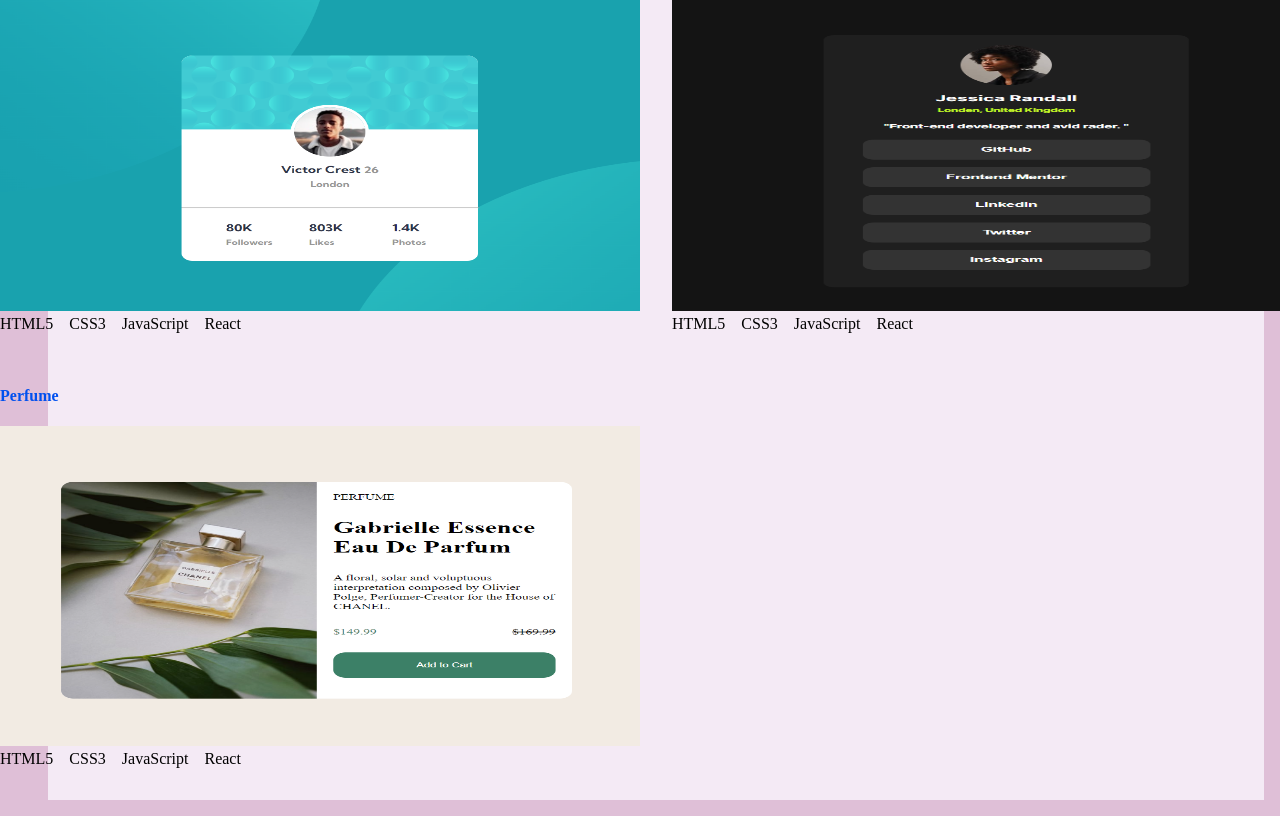
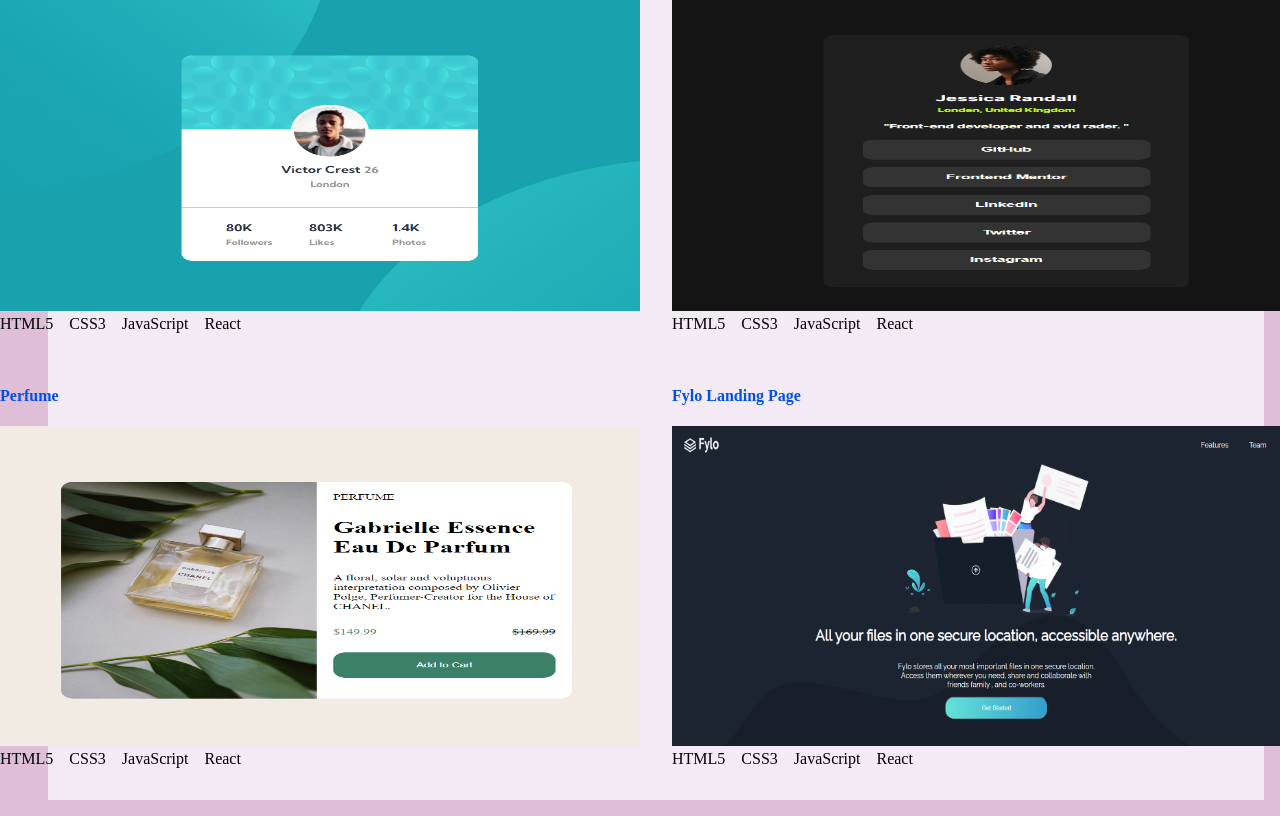
Before and after one commit to daliaosama/portfolio, a React (Vite) app: page /MyProjects in a window 1280 px wide. Shown: the part 1988-2804 px from the top of the page. Built offline with nearby package versions, Linux system fonts and the light colour scheme.

Commit message:
add fylo landing page

```diff
--- a/src/Pages/Contact/Contact.jsx
+++ b/src/Pages/Contact/Contact.jsx
@@ -62,7 +62,7 @@ function Contact() {
     <>
     <div className="contact">
       <div id="Contact">
-        <h1  className="contactheader">Contact Me</h1>
+        <h2  className="contactheader">Contact Me</h2>
         <div id="mail">
           <img src={mail} className="images" />
           <h2 className="contactheader">dalia_dz88@yahoo.com</h2>
--- a/src/Pages/Contact/contact.css
+++ b/src/Pages/Contact/contact.css
@@ -19,6 +19,7 @@
 #mail,#phone,#whatsup{
     display: flex;
     gap: 1rem;
+    align-items: center;
 }
 .images{
     width: 5rem;
@@ -35,6 +36,7 @@ form{
     width: 40%;
     padding: 2rem;
     gap:2rem;
+
 }
 input{
     border-radius: 10px;
@@ -48,7 +50,8 @@ input{
 #name,#email,#message{
     display: flex;
     flex-direction: column;
-    gap:0.5rem
+    gap:0.5rem;
+
 }
 #submit{
     width: 8rem;
@@ -103,15 +106,18 @@ textarea{
     }
     form{
         width: 80%;
+        margin-top: 0;
     }
     #Contact{
         width: 100%;
         height: 30rem;
-        padding-left: 1rem;
+        padding: 1rem;
         box-sizing: border-box;
 
     }
     .submitted{left:4rem}
+    .contactheader{font-size:12px;
+   }
 }
 @media only screen and (min-width:712px) and (max-width:801px) {
     .contact{
--- a/src/Pages/HomePage/HomePage.css
+++ b/src/Pages/HomePage/HomePage.css
@@ -121,8 +121,6 @@ button{
 }
 #Image{
  width: 50%;
-
-
  height: 100%;
  display: flex;
  justify-content: center;
@@ -166,7 +164,7 @@ main{
 @media only screen and (min-width:344px) and (max-width:650px){
   ul{
 padding:0;
-gap:0.7rem;
+gap:0.5rem;
 
   }
   ul li{
@@ -174,7 +172,8 @@ gap:0.7rem;
   }
   #maindiv{
     width: 80%;
-    height:32rem
+    height:32rem;
+
   }
   #Image,nav img{
     display: none;
@@ -184,11 +183,14 @@ gap:0.7rem;
   }
   h1,h2{
     width: 22rem;
-    font-size: 32px;
+    font-size: 29px;
   }
   #image{
     width:7rem;
     height: 7rem;
+  }
+  button{
+    width:27rem
   }
 
 }
--- a/src/Pages/MyProjects/MyProjects.jsx
+++ b/src/Pages/MyProjects/MyProjects.jsx
@@ -10,7 +10,7 @@ import card from "/assets/profilecard.png"
 import social from "/assets/sociallinks.png"
 import apparel from "/assets/apparel.png"
 import perfume from "/assets/perfume.png"
-
+import fylo from "/assets/fylolandingpage.png"
 import "./MyProjects.css";
 
 function MyProjects() {
@@ -168,6 +168,20 @@ function MyProjects() {
            <label>React</label>
          </div>
         </div>
+        <div className="project">
+          <Link to="https://fylo-three-lime.vercel.app/" target="_blank">
+          <h4>Fylo Landing Page</h4>
+          </Link>
+          <Link to="https://fylo-three-lime.vercel.app/" target="_blank">
+            <img src={fylo} className="image" />
+          </Link>
+          <div id="languages">
+           <label>HTML5</label>
+           <label>CSS3</label>
+           <label>JavaScript</label>
+           <label>React</label>
+         </div>
+        </div>
       </div>
     </div>
   );
```
Also changed, not shown: src/Pages/HomePage/HomePage.jsx (+17 -18 lines), public/assets/fylolandingpage.png (added).
